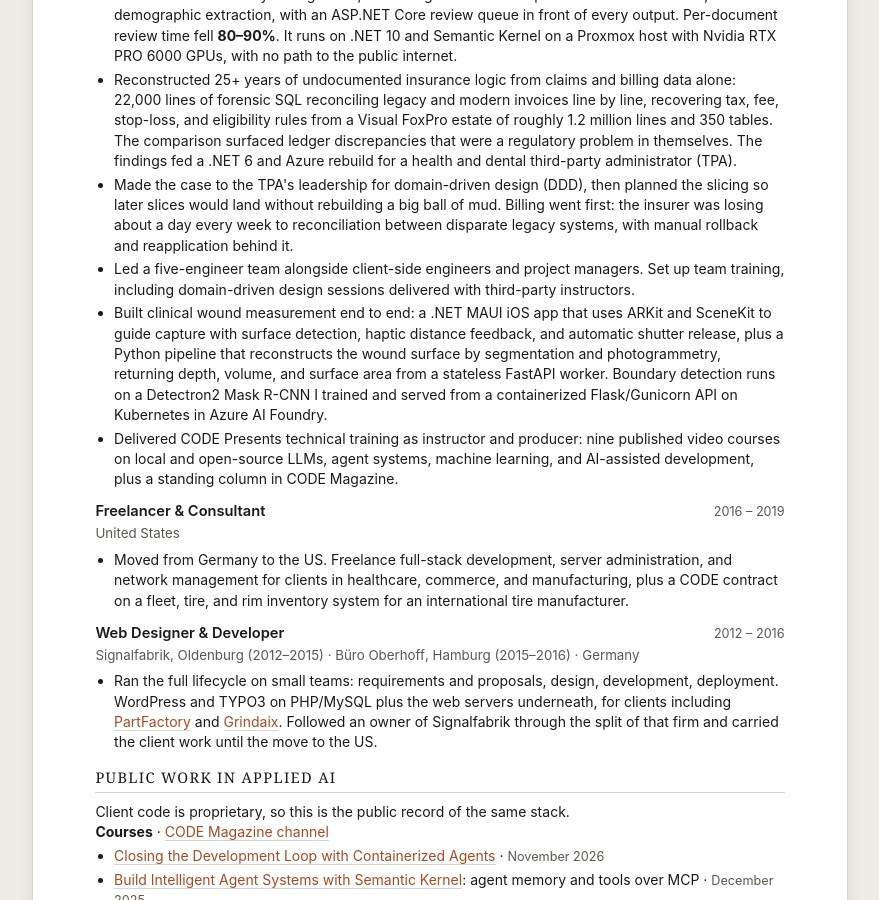
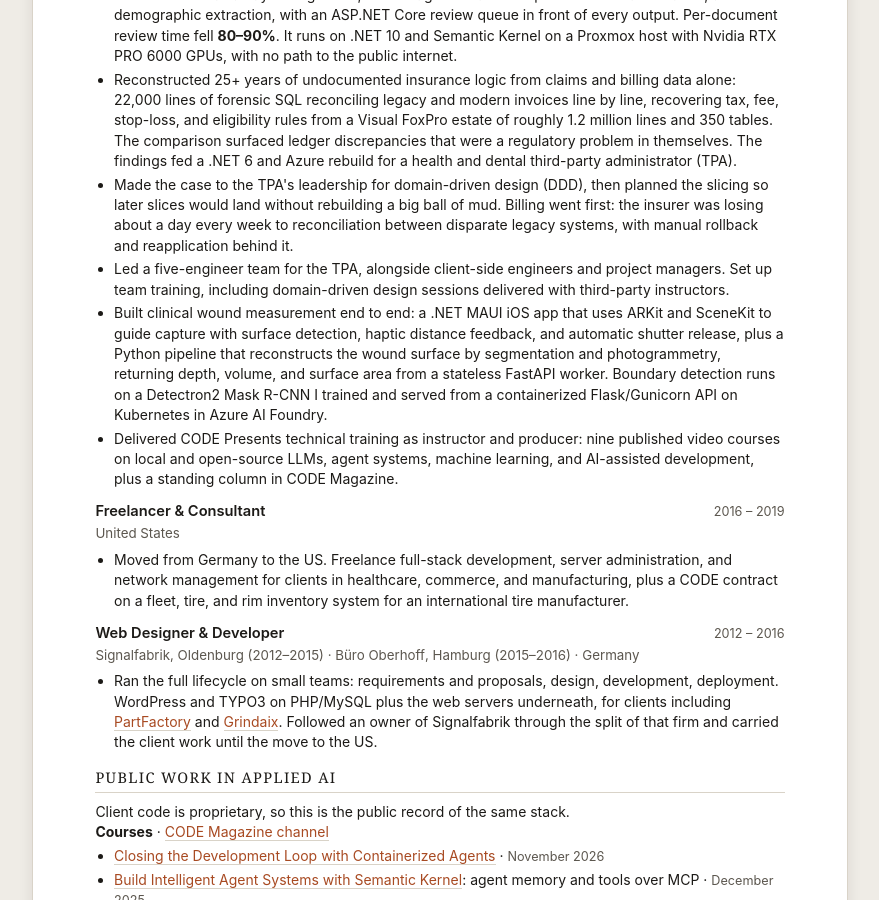
Before and after one commit to philippjbauer/philippjbauer.github.io, a Jekyll site: the page resume.html, which Jekyll copies as it is, in a window 1280 px wide and 900 px high, scrolled down 796 px. Shown: the whole window, without its empty margins (200-1079 px from the left). Built offline with Jekyll 4.4.1, drawn with Linux system fonts in a browser that asks for light colours.

Commit message:
Scope the team leadership bullet to the TPA engagement

```diff
--- a/resume.html
+++ b/resume.html
@@ -446,8 +446,8 @@
             disparate legacy systems, with manual rollback and reapplication behind it.
           </li>
           <li>
-            Led a five-engineer team alongside client-side engineers and project managers. Set up team training, including domain-driven design
-            sessions delivered with third-party instructors.
+            Led a five-engineer team for the TPA, alongside client-side engineers and project managers. Set up team training, including
+            domain-driven design sessions delivered with third-party instructors.
           </li>
           <li>
             Built clinical wound measurement end to end: a .NET MAUI iOS app that uses ARKit and SceneKit to guide capture with surface
```
Also changed, not shown: 1 other file.
